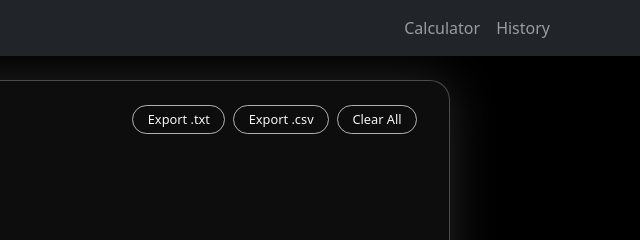
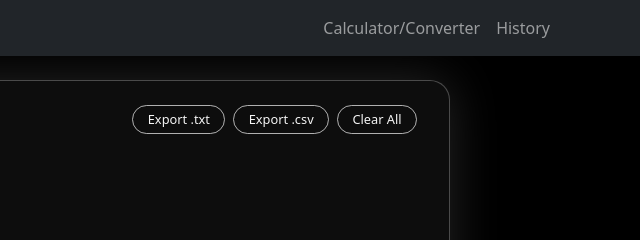
Before and after one commit to marialenakrxl/Calculator-Converter-App, a plain HTML site: page history.html in a window 1280 px wide. Shown: the top 240 px of the page, 640-1280 px from the left. Drawn offline with nearby package versions, Linux system fonts and the light colour scheme; files that its build step writes are made by us from their sources; files whose address does not match are found by name.

Commit message:
fix: history.html

```diff
--- a/history.html
+++ b/history.html
@@ -20,7 +20,7 @@
 
         <div id="navbarNavCollapsible" class="collapse navbar-collapse">
           <ul class="navbar-nav ms-auto">
-            <li class="nav-item"><a class="nav-link" href="./index.html">Calculator</a></li>
+            <li class="nav-item"><a class="nav-link" href="./index.html">Calculator/Converter</a></li>
             <li class="nav-item"><a class="nav-link" href="#">History</a></li>
           </ul>
         </div>
```
